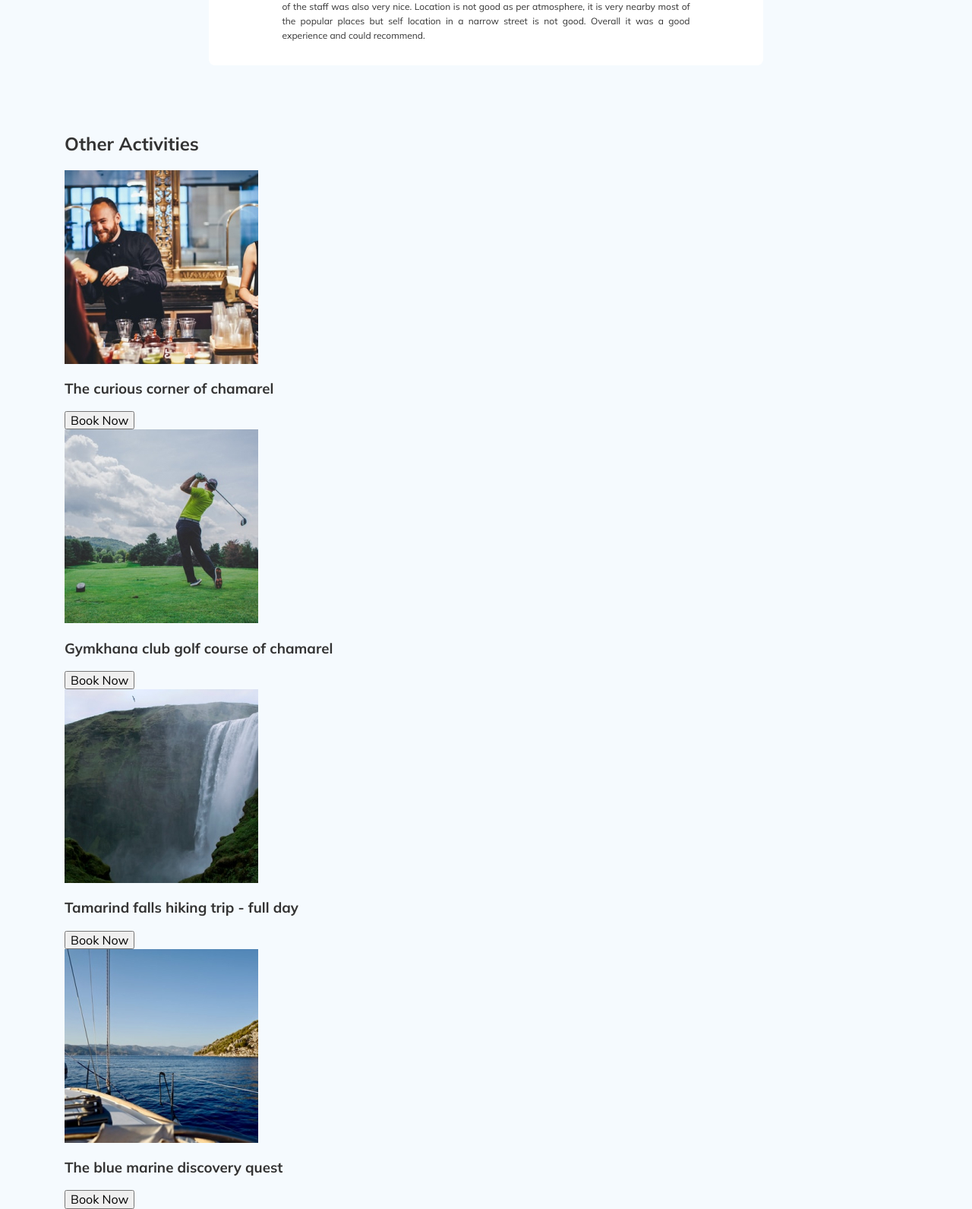
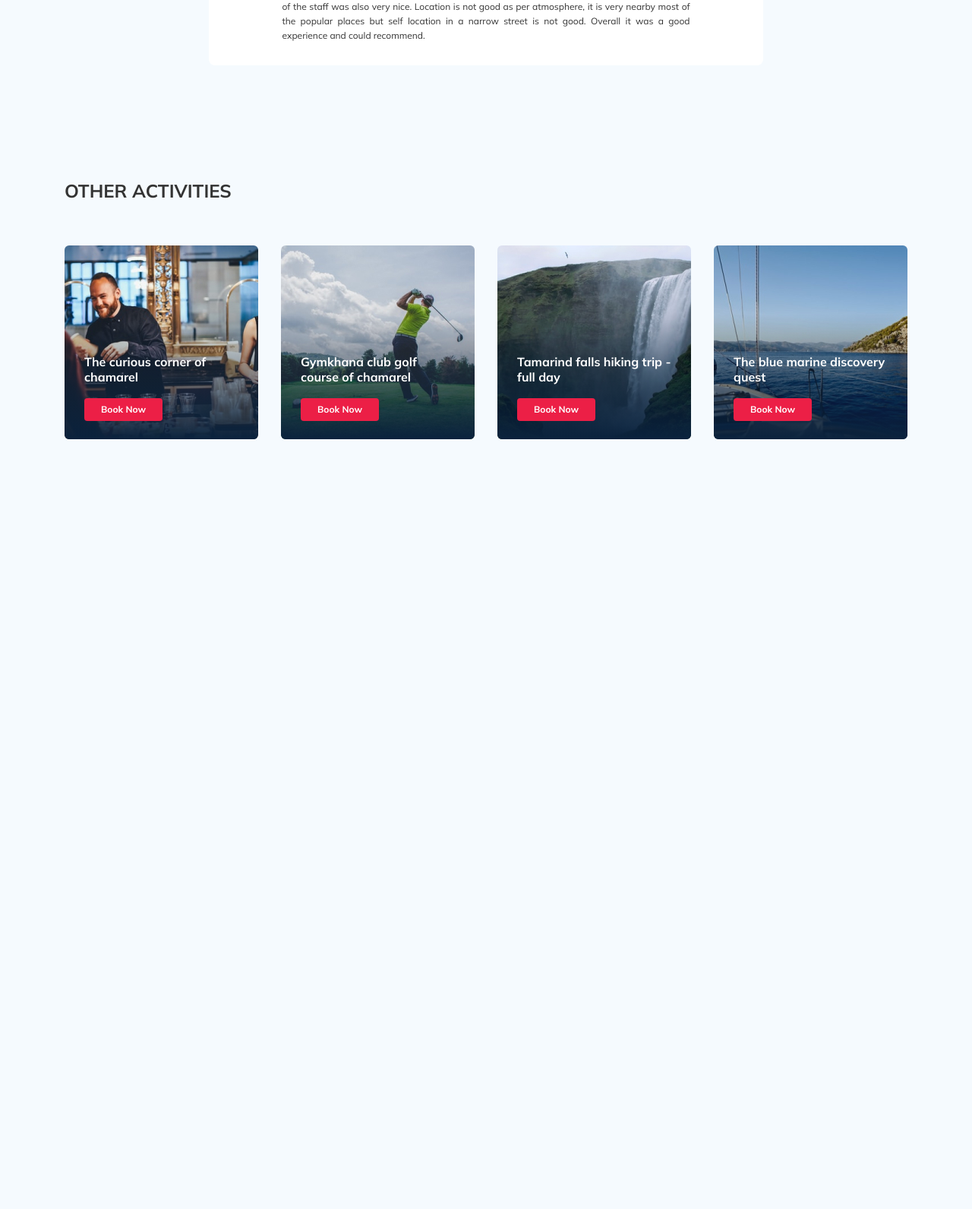
Before and after one commit to LidiyaZzz/tour-plan, a PHP site: page / in a window 1280 px wide. Shown: the part 1623-3214 px from the top of the page at 76% size. After the commit the page ends 2201 px from the top, so only its background shows below. Run offline with PHP 8.4, Linux system fonts and the light colour scheme; some libraries are stand-ins or nearby versions; grey boxes are pictures that could not be loaded.

Commit message:
create: css  for activities-block

```diff
--- a/css/style.css
+++ b/css/style.css
@@ -1046,6 +1046,94 @@ template {
   text-align: justify;
 }
 
+.activities {
+  padding: 60px 0 98px 0;
+}
+
+.activities__title {
+  font-style: normal;
+  font-weight: bold;
+  font-size: 24px;
+  line-height: 30px;
+  text-transform: uppercase;
+  margin-bottom: 57px;
+}
+
+.activities-wrapper {
+  display: -webkit-box;
+  display: -ms-flexbox;
+  display: flex;
+  -webkit-box-pack: justify;
+      -ms-flex-pack: justify;
+          justify-content: space-between;
+}
+
+.card {
+  position: relative;
+  display: -webkit-box;
+  display: -ms-flexbox;
+  display: flex;
+  -webkit-box-orient: vertical;
+  -webkit-box-direction: normal;
+      -ms-flex-direction: column;
+          flex-direction: column;
+  -webkit-box-align: start;
+      -ms-flex-align: start;
+          align-items: flex-start;
+  padding: 24px 26px;
+  width: 255px;
+  min-height: 255px;
+  border-radius: 6px;
+  overflow: hidden;
+}
+
+.card::before {
+  content: '';
+  position: absolute;
+  left: 0;
+  right: 0;
+  top: 0;
+  bottom: 0;
+  z-index: -1;
+  background: linear-gradient(179.83deg, rgba(196, 196, 196, 0) 35.34%, #0A223D 99.85%);
+}
+
+.card__img {
+  position: absolute;
+  left: 0;
+  right: 0;
+  top: 0;
+  bottom: 0;
+  width: 100%;
+  height: 100%;
+  -o-object-fit: cover;
+     object-fit: cover;
+  z-index: -2;
+}
+
+.card__title {
+  margin-top: auto;
+  margin-bottom: 18px;
+  color: #FFFFFF;
+  font-style: normal;
+  font-weight: bold;
+  font-size: 16px;
+  line-height: 20px;
+}
+
+.card__button {
+  font-style: normal;
+  font-weight: 600;
+  font-size: 12px;
+  line-height: 16px;
+  color: #FFFFFF;
+  padding: 7px 22px;
+  border: none;
+  background-color: #EC1F46;
+  border-radius: 4px;
+  cursor: pointer;
+}
+
 @media (max-width: 1200px) {
   .container {
     max-width: 960px;
--- a/sass/blocks/_activities.sass
+++ b/sass/blocks/_activities.sass
@@ -0,0 +1,60 @@
+.activities
+  padding: 60px 0 98px 0
+  &__title
+    font-style: normal
+    font-weight: bold
+    font-size: 24px
+    line-height: 30px
+    text-transform: uppercase
+    margin-bottom: 57px
+  &-wrapper
+    display: flex
+    justify-content: space-between
+.card
+  position: relative
+  display: flex
+  flex-direction: column
+  align-items: flex-start
+  padding: 24px 26px
+  width: 255px
+  min-height: 255px
+  border-radius: 6px
+  overflow: hidden
+  &::before
+    content: ''
+    position: absolute
+    left: 0
+    right: 0
+    top: 0
+    bottom: 0
+    z-index: -1
+    background: linear-gradient(179.83deg, rgba(196, 196, 196, 0) 35.34%, #0A223D 99.85%)
+  &__img
+    position: absolute
+    left: 0
+    right: 0
+    top: 0
+    bottom: 0
+    width: 100%
+    height: 100%
+    object-fit: cover
+    z-index: -2
+  &__title
+    margin-top: auto
+    margin-bottom: 18px
+    color: $light
+    font-style: normal
+    font-weight: bold
+    font-size: 16px
+    line-height: 20px
+  &__button
+    font-style: normal
+    font-weight: 600
+    font-size: 12px
+    line-height: 16px
+    color: $light
+    padding: 7px 22px
+    border: none
+    background-color: $primary
+    border-radius: 4px
+    cursor: pointer
```
Also changed, not shown: 1 other file.
